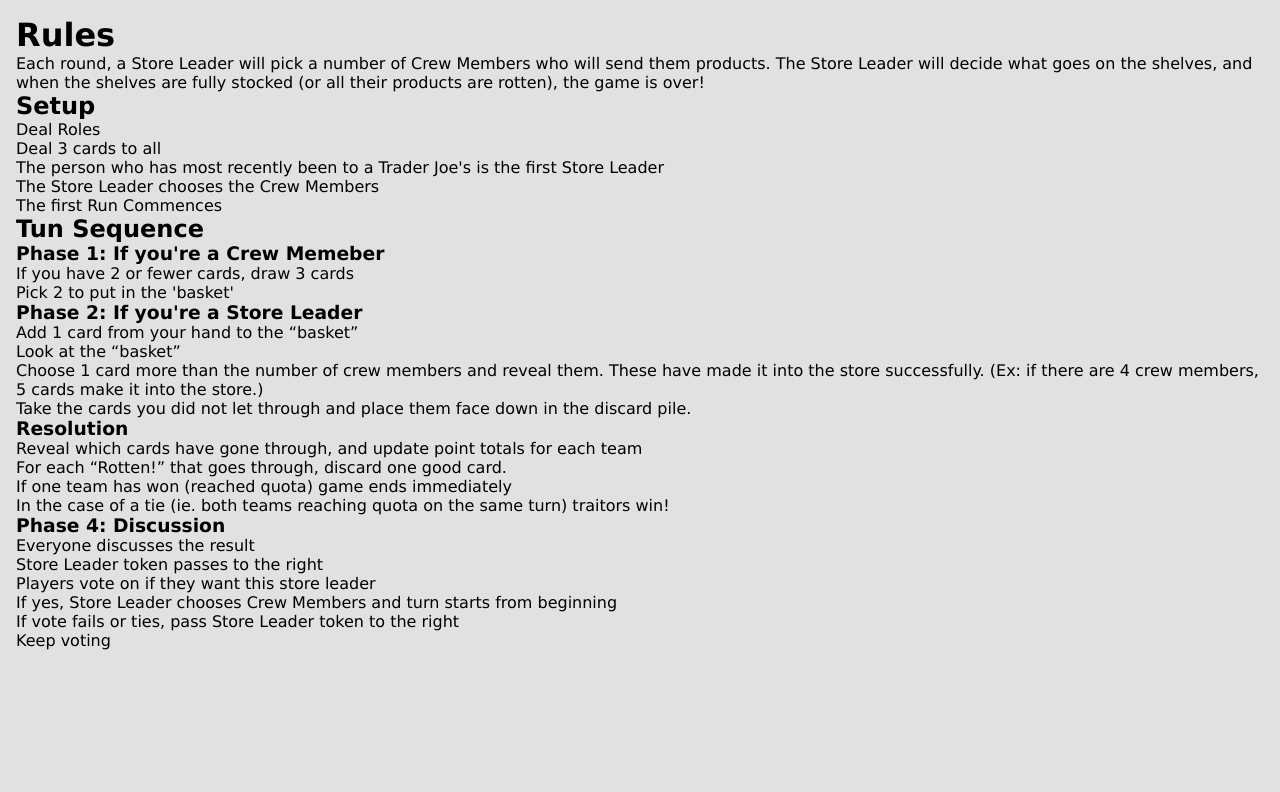
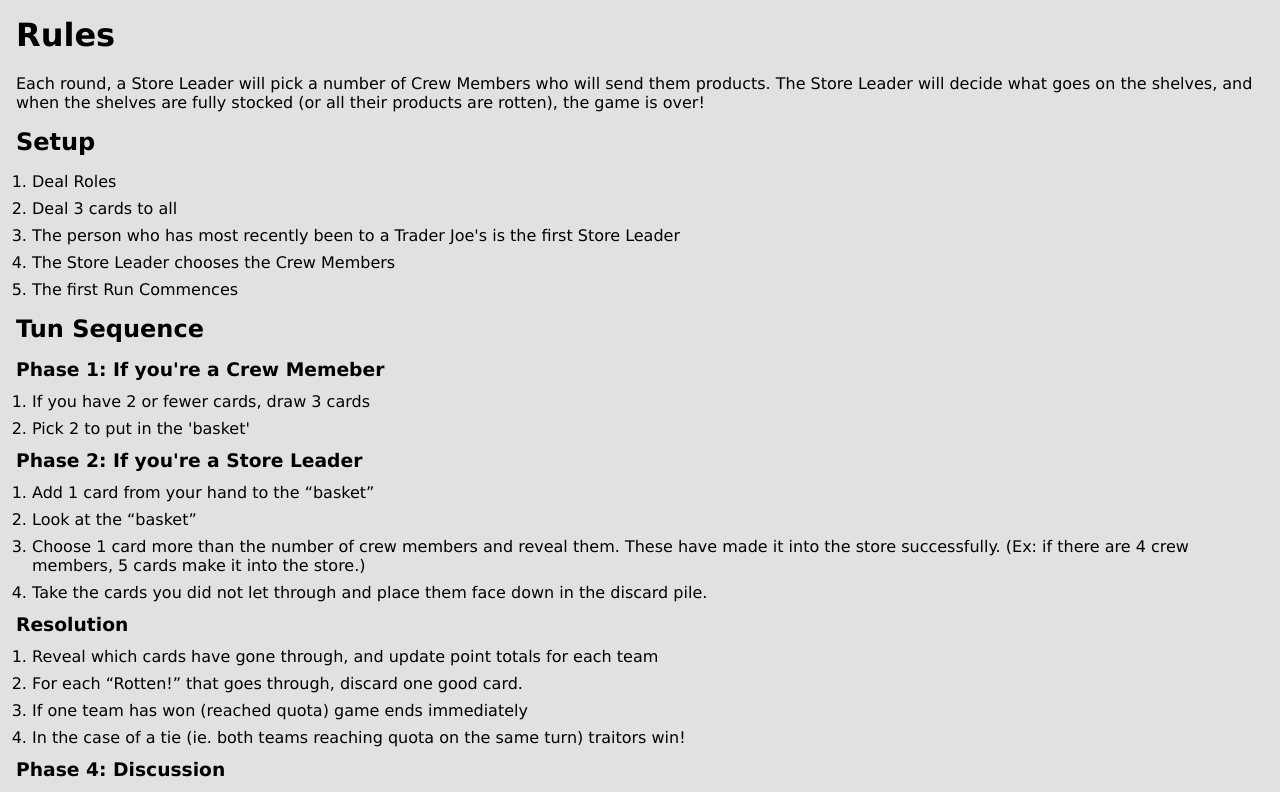
Before and after one commit to 21mdr1/traitor-joes, a React (Create React App) app: page /rules in a window 1280 px wide. Shown: the top 792 px of the page. Built offline with nearby package versions, Linux system fonts and the light colour scheme; no server answers.

Commit message:
Style rules

```diff
--- a/src/pages/Player/Player.scss
+++ b/src/pages/Player/Player.scss
@@ -1,7 +1,7 @@
 @use '../../styles/partials/variables' as *;
 @use '../../styles/partials/mixins' as *;
 
-.players {
+.other-players {
     display: flex;
     flex-wrap: wrap;
     column-gap: 1rem;
--- a/src/pages/Player/Player.tsx
+++ b/src/pages/Player/Player.tsx
@@ -9,10 +9,10 @@ function Player() {
 
         return (
             <main className='main main--player'>
-                <div className="players">
+                <div className="other-players">
                     {[1, 2, 3, 4, 5, 6, 7, 8, 9].map(() => {
                         return (
-                            <div className='players__avi'></div>
+                            <div className='other-players__avi'></div>
                         );
                     })}
                 </div>
--- a/src/pages/Rules/Rules.scss
+++ b/src/pages/Rules/Rules.scss
@@ -1,6 +1,31 @@
 
 .main {
-    &--rules {
-        height: auto;
+    &.main--rules {
+        height: fit-content;
+        padding-bottom: 1rem;
     }
 }
+
+.rules {
+
+    &__title {
+       margin-bottom: 1.25rem;
+    }
+
+    &__subtitle {
+        margin: 1rem 0;
+    }
+
+    &__small-heading {
+        margin: 0.75rem 0;
+    }
+
+    &__list {
+        list-style: auto;
+        margin-left: 1rem;
+    }
+
+    &__list-item {
+        margin: 0.5rem 0;
+    }
+}
```
